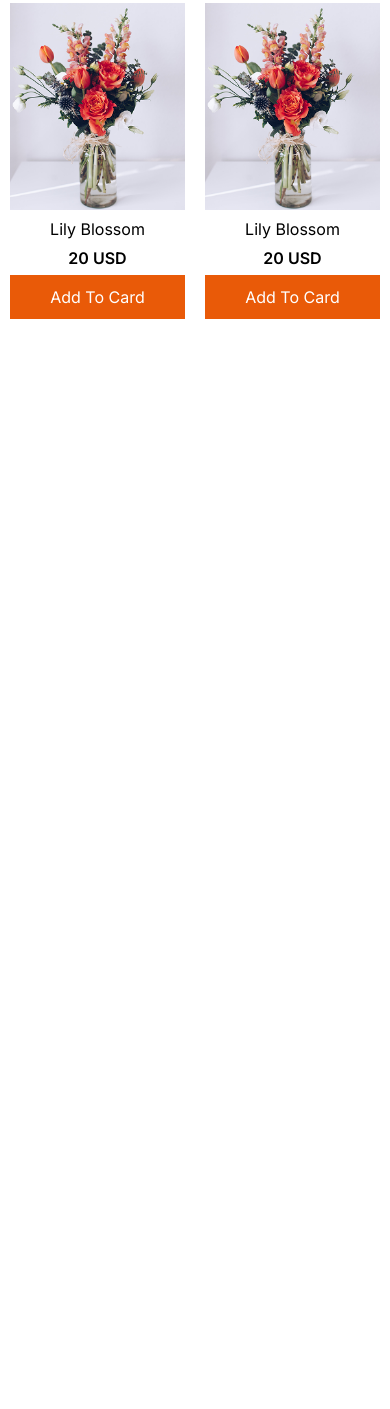
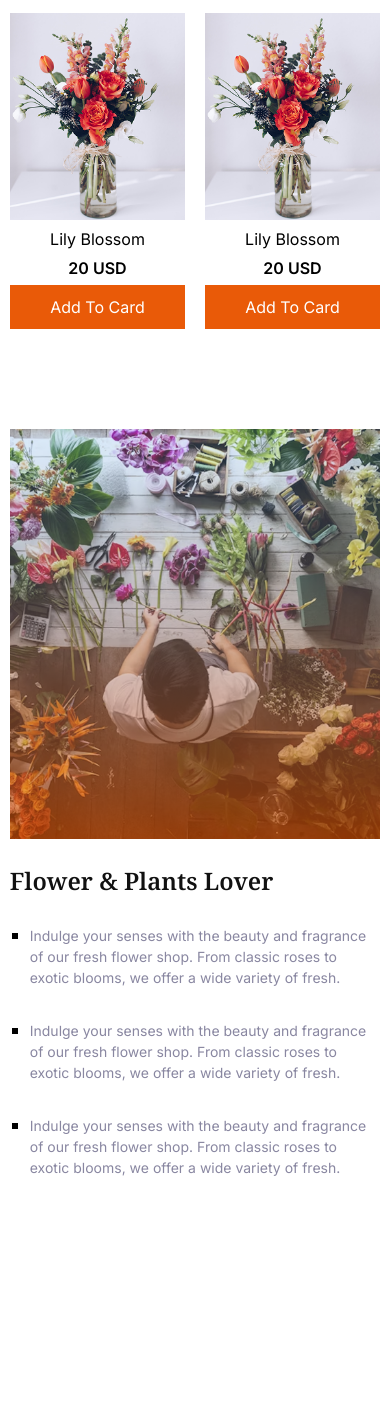
Before and after one commit to piyash-23/PH-Assignment2, a plain HTML site: page index.html in a window 390 px wide. Shown: the part 1844-3253 px from the top of the page. Before the commit the page ends 2163 px from the top, so only its background shows below. Drawn offline with nearby package versions, Linux system fonts and the light colour scheme.

Commit message:
flower lover section

```diff
--- a/css/media.css
+++ b/css/media.css
@@ -26,12 +26,36 @@
     font-size: 14px;
   }
   /* flower box */
+  .products {
+    margin-bottom: 0px;
+  }
   .flowerBox {
     padding: 0px 10px;
     grid-template-columns: repeat(2, 1fr);
   }
   .title h1 {
     font-size: 24px;
+  }
+  /* lover section */
+  .lovers {
+    height: auto;
+    flex-direction: column;
+  }
+  .store {
+    flex: 100%;
+  }
+  #storeImg {
+    width: 95%;
+  }
+  .features {
+    margin-top: 10px;
+    width: 95%;
+  }
+  .features h1 {
+    font-size: 24px;
+  }
+  #badge {
+    display: none;
   }
 }
 /* medium device */
@@ -45,6 +69,27 @@
   .flowerBox {
     padding: 0px 10px;
     grid-template-columns: repeat(3, 1fr);
+  }
+  /* lover section */
+  .lovers {
+    height: auto;
+    flex-direction: column;
+  }
+  .store {
+    flex: 100%;
+  }
+  #storeImg {
+    width: 95%;
+  }
+  .features {
+    margin-top: 10px;
+    width: 95%;
+  }
+  .features h1 {
+    font-size: 36px;
+  }
+  #badge {
+    display: none;
   }
 }
 /* large device */
@@ -60,4 +105,11 @@
     padding: 0px 10px;
     grid-template-columns: repeat(3, 1fr);
   }
+  .features h1 {
+    font-size: 42px;
+  }
+  #badge {
+    top: -20%;
+    right: -10%;
+  }
 }
--- a/css/primary.css
+++ b/css/primary.css
@@ -86,7 +86,8 @@ main {
 }
 /* products */
 .products {
-  margin-top: 60px;
+  margin-top: 70px;
+  margin-bottom: 150px;
 }
 .title h1 {
   font-family: "Noto Serif";
@@ -115,3 +116,39 @@ main {
   justify-content: center;
   column-gap: 20px;
 }
+/* plants lovers section */
+.lovers {
+  height: 580px;
+  margin-top: 100px;
+  align-items: center;
+  justify-content: center;
+}
+.features h1 {
+  font-family: "Noto Serif";
+  font-weight: 600;
+}
+.store {
+  flex: 540px;
+  position: relative;
+}
+#storeImg {
+  width: 90%;
+  margin: 0 auto;
+}
+.features {
+  flex: 540px;
+}
+.features h1 {
+  color: var(--semiblack);
+}
+.features ul li {
+  list-style-type: square;
+  margin-left: 20px;
+  margin-top: 30px;
+}
+#badge {
+  position: absolute;
+  width: 50%;
+  top: -20%;
+  right: -15%;
+}
--- a/index.html
+++ b/index.html
@@ -136,6 +136,33 @@
         </div>
         <!-- flower box ends -->
       </section>
+      <!-- plants lover section -->
+       <section class="lovers flex gap-[20px]">
+        <div class="store">
+            <img id="storeImg" src="./assets/flower-store.png" alt="Flower Store">
+            <img id="badge" src="./assets/trusted-badge.png" alt="Badge icon">
+        </div>
+        <div class="features">
+            <h1 class="text-5xl">Flower & Plants Lover</h1>
+            <ul>
+                <li>
+                    <p class="para">
+                        Indulge your senses with the beauty and fragrance of our fresh flower shop. From classic roses to exotic blooms, we offer a wide variety of fresh.
+                    </p>
+                </li>
+                <li>
+                    <p class="para">
+                        Indulge your senses with the beauty and fragrance of our fresh flower shop. From classic roses to exotic blooms, we offer a wide variety of fresh.
+                    </p>
+                </li>
+                <li>
+                    <p class="para">
+                        Indulge your senses with the beauty and fragrance of our fresh flower shop. From classic roses to exotic blooms, we offer a wide variety of fresh.
+                    </p>
+                </li>
+            </ul>
+        </div>
+       </section>
     </main>
   </body>
 </html>
```
